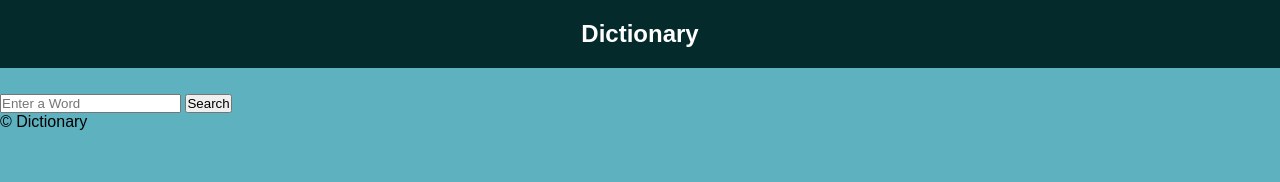
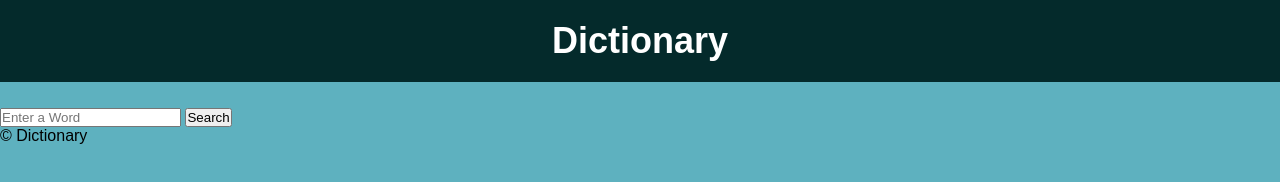
Before and after one commit to aadarshraj02/Dictionary, a plain HTML site: page index.html in a window 1280 px wide. Drawn offline with Linux system fonts and the light colour scheme.

Commit message:
increased size of h1

```diff
--- a/style.css
+++ b/style.css
@@ -16,3 +16,6 @@ header {
   text-align: center;
   margin-bottom: 2%;
 }
+header h1 {
+  font-size: 36px;
+}
```
